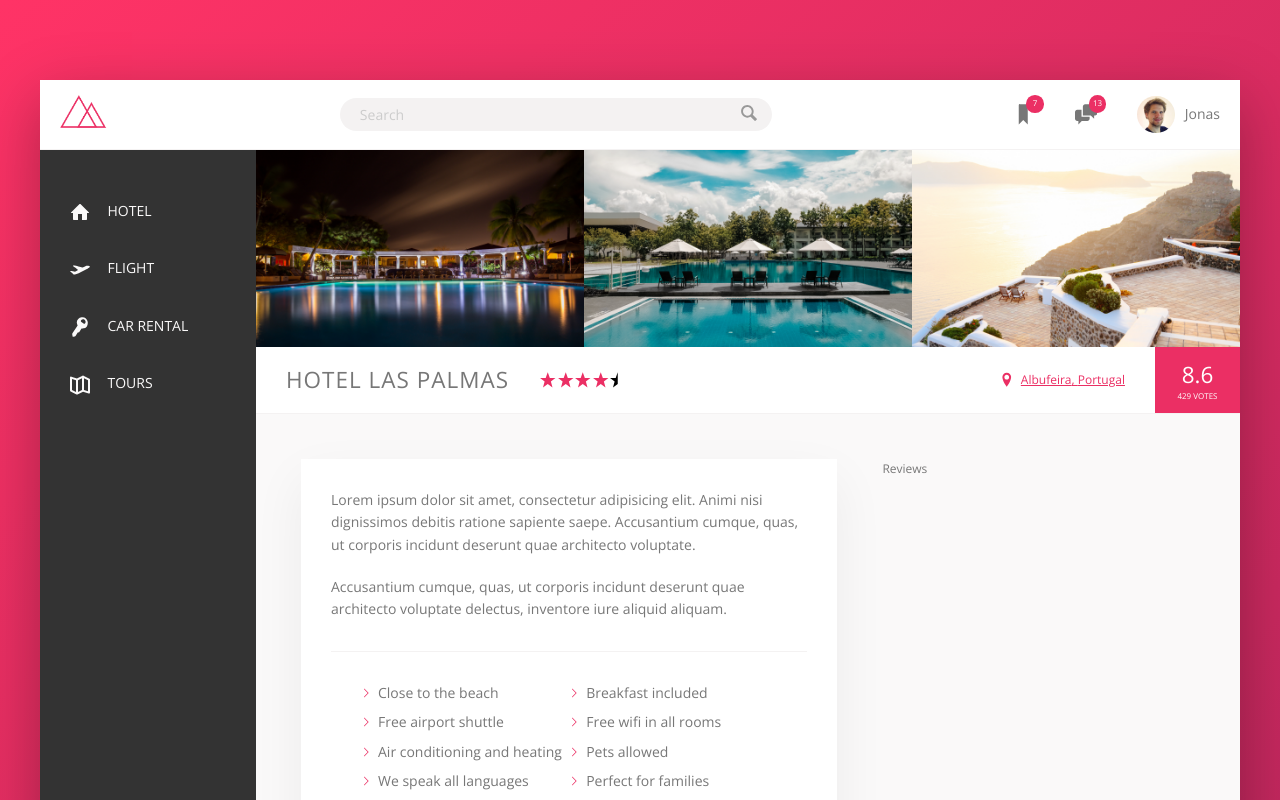
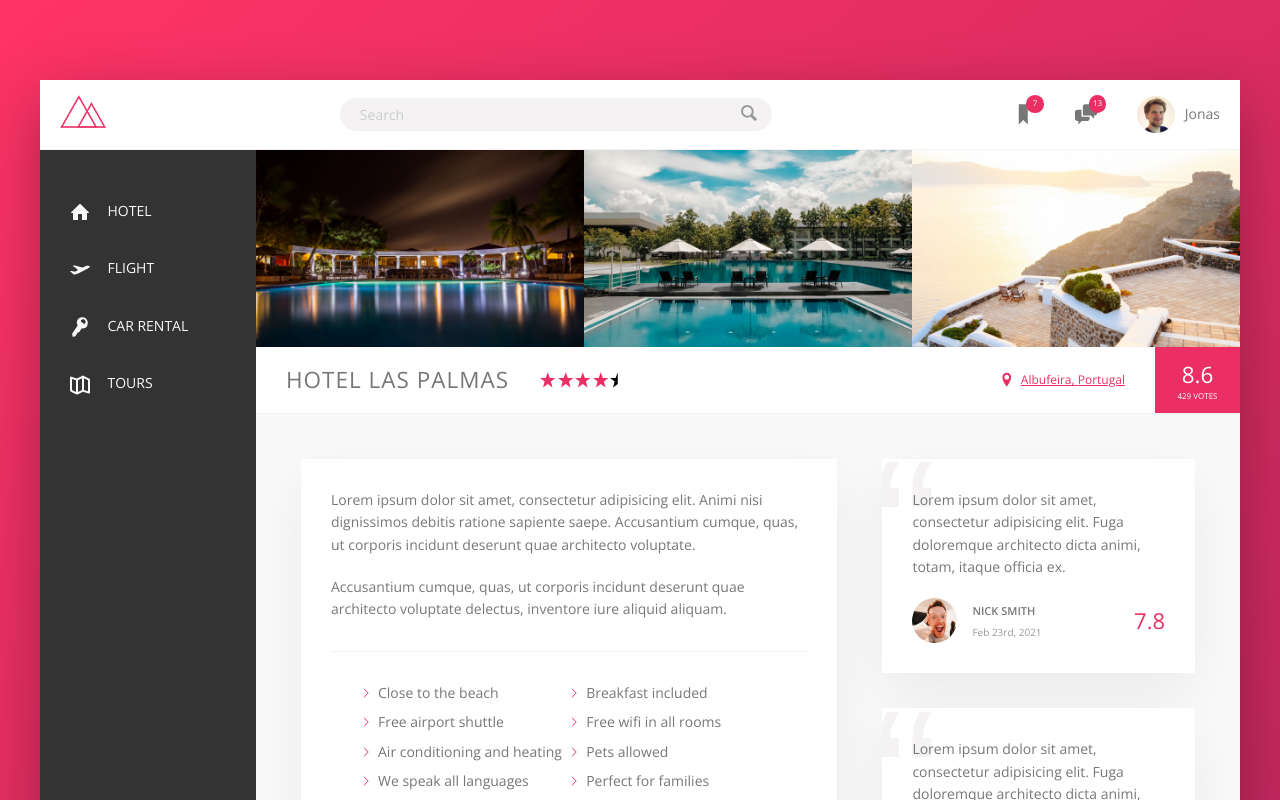
Before and after one commit to louisdtb/Trillo-react-project, a React (Create React App) app: page /hotels in a window 1280 px wide. Shown: the top 800 px of the page. Built offline with nearby package versions, Linux system fonts and the light colour scheme.

Commit message:
worked on review card

```diff
--- a/src/components/MainContent/HotelContent/HotelContent.jsx
+++ b/src/components/MainContent/HotelContent/HotelContent.jsx
@@ -2,7 +2,7 @@ import React from "react";
 import ImageBanner from "../ImageBanner/ImageBanner";
 import TitleBar from "../TitleBar/TitleBar";
 import SectionDescription from "../SectionDescription/SectionDescription";
-import Reviews from "../Reviews/Reviews";
+import ReviewCard from "../ReviewCard/ReviewCard";
 import BookingBar from "../BookingBar/BookingBar";
 import { HotelsData } from "../../../data/hotels";
 import { motion } from "framer-motion";
@@ -20,9 +20,13 @@ const HotelContent = () => {
         <div className="hotels__description">
           <SectionDescription hotelsData={HotelsData} />
         </div>
-        <div className="hotels__reviews">
-          <Reviews hotelsData={HotelsData} />
-        </div>
+        <figure className="hotels__reviews">
+          <ReviewCard hotelsData={HotelsData} />
+          <ReviewCard hotelsData={HotelsData} />
+          <a href="#" className="text-link">
+            Test &rarr;
+          </a>
+        </figure>
       </div>
       <BookingBar hotelsData={HotelsData} />
     </motion.div>
--- a/src/components/MainContent/HotelContent/_HotelContent.scss
+++ b/src/components/MainContent/HotelContent/_HotelContent.scss
@@ -12,5 +12,9 @@
   }
   &__reviews {
     flex: 1;
+
+    & > *:not(:last-child) {
+      margin-bottom: 3.5rem;
+    }
   }
 }
--- /dev/null
+++ b/src/components/MainContent/ReviewCard/ReviewCard.jsx
@@ -0,0 +1,23 @@
+import React from "react";
+import User from "../../../img/user-1.jpg";
+
+const ReviewCard = () => {
+  return (
+    <figure className="review-card">
+      <blockquote className="paragraph">
+        Lorem ipsum dolor sit amet, consectetur adipisicing elit. Fuga
+        doloremque architecto dicta animi, totam, itaque officia ex.
+      </blockquote>
+      <figcaption className="review-card__details">
+        <img src={User} alt="" className="review-card__photo" />
+        <div className="review-card__user-info">
+          <p className="review-card__name">Nick Smith</p>
+          <p className="review-card__date">Feb 23rd, 2021</p>
+        </div>
+        <div className="review-card__score">7.8</div>
+      </figcaption>
+    </figure>
+  );
+};
+
+export default ReviewCard;
--- /dev/null
+++ b/src/components/MainContent/ReviewCard/_ReviewCard.scss
@@ -0,0 +1,63 @@
+.review-card {
+  background-color: #fff;
+  padding: 3rem;
+  box-shadow: var(--shadow-light);
+  position: relative;
+  overflow: hidden;
+
+  .paragraph {
+    font-size: 1.4rem;
+    margin-bottom: 2rem;
+    z-index: 10;
+    position: relative;
+  }
+
+  &__details {
+    display: flex;
+    align-items: center;
+  }
+
+  &__photo {
+    border-radius: 50%;
+    height: 4.5rem;
+    width: 4.5rem;
+    margin-right: 1.5rem;
+  }
+
+  &__user-info {
+    font-size: 1rem;
+    display: flex;
+    flex-direction: column;
+    margin-right: auto;
+  }
+
+  &__name {
+    text-transform: uppercase;
+    font-size: 1.1rem;
+    color: var(--color-grey-dark-2);
+    font-weight: 600;
+    margin-bottom: 0.4rem;
+  }
+
+  &__date {
+    color: var(--color-grey-dark-3);
+  }
+
+  &__score {
+    color: var(--color-primary);
+    font-size: 2.2rem;
+    font-weight: 300;
+  }
+
+  &::before {
+    content: "\201C";
+    position: absolute;
+    color: var(--color-grey-light-2);
+    font-size: 20rem;
+    top: -2.75rem;
+    left: -1rem;
+    font-family: sans-serif;
+    line-height: 1;
+    z-index: 1;
+  }
+}
--- a/src/components/MainContent/Reviews/Reviews.jsx
+++ /dev/null
@@ -1,7 +0,0 @@
-import React from "react";
-
-const Reviews = () => {
-  return <div>Reviews</div>;
-};
-
-export default Reviews;
--- a/src/css/style.css
+++ b/src/css/style.css
@@ -313,6 +313,55 @@ body {
 
 .hotels__reviews {
   flex: 1; }
+  .hotels__reviews > *:not(:last-child) {
+    margin-bottom: 3.5rem; }
+
+.review-card {
+  background-color: #fff;
+  padding: 3rem;
+  box-shadow: var(--shadow-light);
+  position: relative;
+  overflow: hidden; }
+  .review-card .paragraph {
+    font-size: 1.4rem;
+    margin-bottom: 2rem;
+    z-index: 10;
+    position: relative; }
+  .review-card__details {
+    display: flex;
+    align-items: center; }
+  .review-card__photo {
+    border-radius: 50%;
+    height: 4.5rem;
+    width: 4.5rem;
+    margin-right: 1.5rem; }
+  .review-card__user-info {
+    font-size: 1rem;
+    display: flex;
+    flex-direction: column;
+    margin-right: auto; }
+  .review-card__name {
+    text-transform: uppercase;
+    font-size: 1.1rem;
+    color: var(--color-grey-dark-2);
+    font-weight: 600;
+    margin-bottom: 0.4rem; }
+  .review-card__date {
+    color: var(--color-grey-dark-3); }
+  .review-card__score {
+    color: var(--color-primary);
+    font-size: 2.2rem;
+    font-weight: 300; }
+  .review-card::before {
+    content: "\201C";
+    position: absolute;
+    color: var(--color-grey-light-2);
+    font-size: 20rem;
+    top: -2.75rem;
+    left: -1rem;
+    font-family: sans-serif;
+    line-height: 1;
+    z-index: 1; }
 
 .title-bar {
   display: flex;
--- a/src/sass/main.scss
+++ b/src/sass/main.scss
@@ -20,6 +20,7 @@
 @import "../components/MainContent/Welcome/Welcome";
 @import "../components/MainContent/SectionDescription/SectionDescription";
 @import "../components/MainContent/HotelContent/HotelContent";
+@import "../components/MainContent/ReviewCard/ReviewCard";
 @import "../components/MainContent/TitleBar/TitleBar";
 @import "../components/MainContent/TitleBar/Stars/Stars";
 @import "../components/MainContent/TitleBar/TextLink/TextLink";
```
